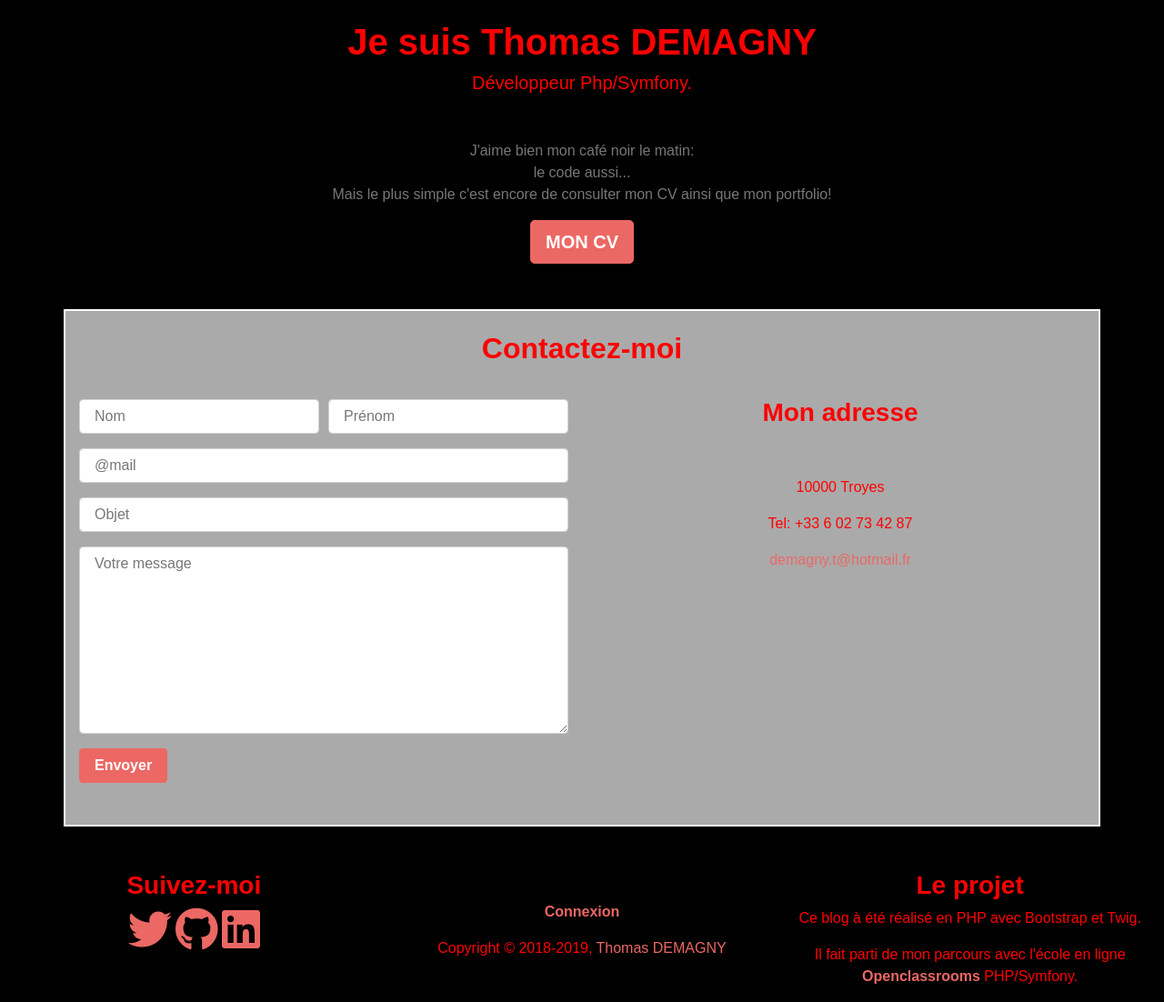
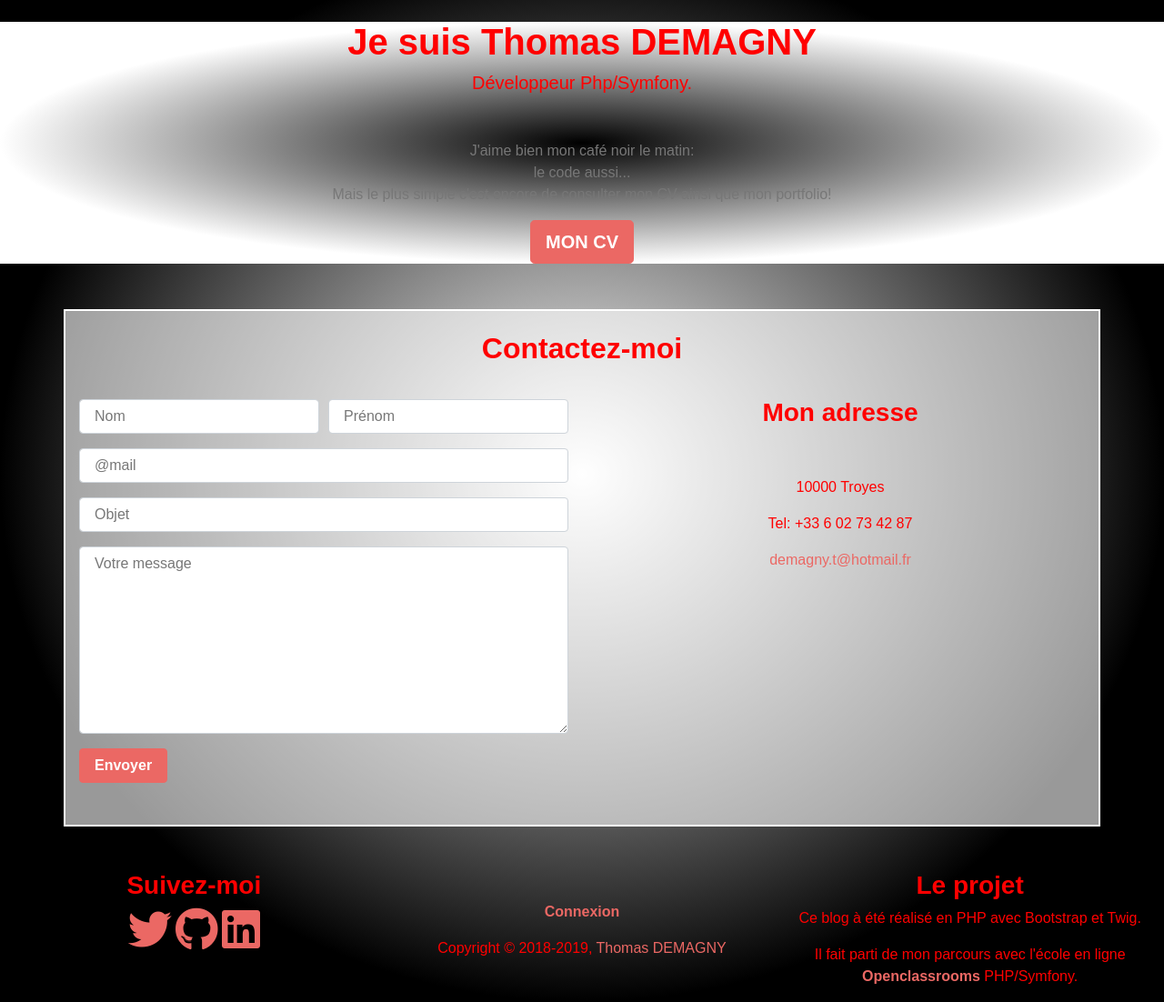
Before and after one commit to thomas-demagny/My_blog, a PHP site: template src/View/home.twig in a window 1280 px wide. Shown: the part 59-1161 px from the top of the page at 91% size. Run offline with PHP 8.4, Linux system fonts and the light colour scheme; the template is opened without the code that fills it, so the values that code supplies are empty; some libraries are stand-ins or nearby versions; some web fonts are replaced.

Commit message:
add some tests

```diff
--- a/public/css/style.css
+++ b/public/css/style.css
@@ -5,14 +5,22 @@
 body {
     font-family: 'News Cycle', sans-serif;
     color : red;
-    background-color: #000000;
+    background: radial-gradient(closest-side ellipse at center, white, black);;
+
 
 }
+
+.jumbotron-dark{
+    margin: 0;
+    background-image: radial-gradient(closest-side ellipse at center,black ,white);
+}
+
+
 
 /* Contact form */
 section{
     font-family: 'News Cycle', sans-serif;
-    background-color: rgb(170, 170, 170);
+    background-color: rgba(255, 255, 255, 0.6);
     border: #fff 2px solid;
     margin: 50px 0 50px;
 }
```
